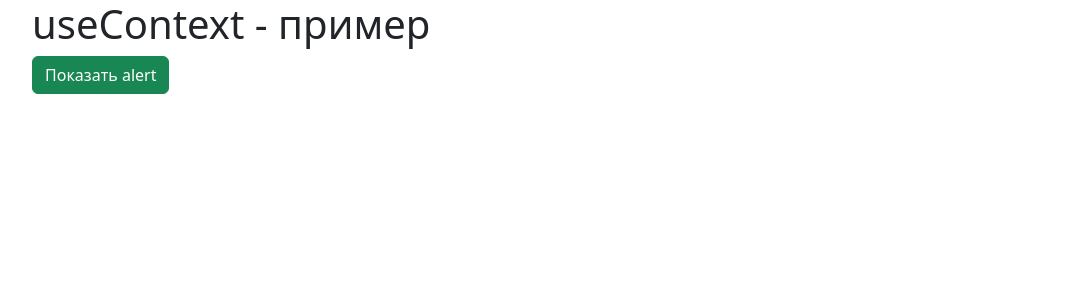
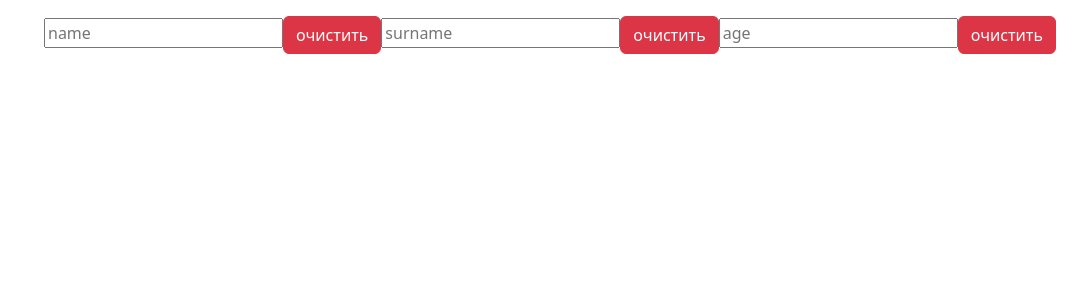
Before and after one commit to viacheslavorlov/react-hooks-vladilen, a React (Create React App) app: page / in a window 1280 px wide. Shown: the top 300 px of the page, without its empty margins (50-1137 px from the left). Built offline with nearby package versions, Linux system fonts and the light colour scheme.

Commit message:
finished REVISIT useRduser!!!!! HOOK NEEDED

```diff
--- a/src/App.js
+++ b/src/App.js
@@ -8,6 +8,7 @@ import Main from "./components/UseContextHook(complex)/Main";
 import Alert from "./components/UseContextHook(complex)/Alert";
 import AlertContext from "./components/UseContextHook(complex)/AlertContext";
 import ContextComponent from "./components/UseContext(easy)/UseContextHook(easy)";
+import CustomHookComponent from "./components/CustomHook/CustomHook";
 // * для use context(easy)
 export const Context = React.createContext();
 
@@ -17,11 +18,21 @@ function App() {
 	// console.log('App loaded');
 	return (
 		<div className="container container-fluid">
+			{//* useState hook usage
+			}
 			{/*<StateHook/>*/}
 			{/*<Robot/>*/}
+			{//* useEffect hook usage
+			}
 			{/*<EffectHook/>*/}
+			{//* useRef hook usage
+			}
 			{/*<RefHook/>*/}
+			{//* useMemo hook usage
+			}
 			{/*<UseMemoHook/>*/}
+			{//* useCallback hook usage
+			}
 			{/*<UseCallbackHook/>*/}
 			{//* для use context(easy)
 			}
@@ -35,10 +46,11 @@ function App() {
 			{//* для use context(complex)
 				//* для useReducer
 			}
-			<AlertContext>
-				<Alert/>
-				<Main/>
-			</AlertContext>
+			{/*<AlertContext>*/}
+			{/*	<Alert/>*/}
+			{/*	<Main/>*/}
+			{/*</AlertContext>*/}
+			<CustomHookComponent/>
 		</div>
 	);
 }
--- /dev/null
+++ b/src/components/CustomHook/CustomHook.js
@@ -0,0 +1,61 @@
+import React, {useEffect, useState} from 'react';
+
+function useLogger(arr) {
+	useEffect(() => {
+		console.log('value changed', ...arr)
+	}, [...arr]);
+}
+
+function useInput(initialValue) {
+	const [value, setValue] = useState(initialValue)
+	const onChange = (e) => {
+	    setValue(e.target.value)
+	}
+	const clear = () => {
+		setValue('');
+	}
+	return {
+		bind: {value, onChange},
+		value, clear
+	};
+}
+
+
+const CustomHookComponent = () => {
+	//* Вариант с трёмя стейтами и тремя функциями
+	// const [name, setName] = useState('');
+	// const [surname, setSurname] = useState('')
+	// const [age, setAge] = useState(null);
+	//
+	// const changeNameHandler = (e) => {
+	//     setName(e.target.value);
+	// }
+	//
+	// const changeSurnameHandler = (e) => {
+	// 	setSurname(e.target.value);
+	// }
+	//
+	// const changeAgeHandler = (e) => {
+	// 	setAge(e.target.value);
+	// }
+	//* Три стейта заменены на один трижды переиспользуемый Hook
+	const inputName = useInput('');
+	const inputSurname = useInput('');
+	const inputAge = useInput('');
+	useLogger([inputName.value, inputSurname.value, inputAge.value])
+
+	return (
+		<div className={'container pt-3'}>
+			<input type="text" {...inputName.bind} placeholder={'name'}/>
+			<button className="btn btn-danger" onClick={inputName.clear}>очистить</button>
+			<input type="text" {...inputSurname.bind} placeholder={'surname'}/>
+			<button className="btn btn-danger" onClick={inputSurname.clear}>очистить</button>
+			<input type="number" {...inputAge.bind} placeholder={'age'}/>
+			<button className="btn btn-danger" onClick={inputAge.clear}>очистить</button>
+			<h1>{inputName.value} {inputSurname.value} </h1>
+			<h2>{inputAge.value}</h2>
+		</div>
+	);
+};
+
+export default CustomHookComponent;
```
Lines whose indentation alone changed are shown as unchanged.
